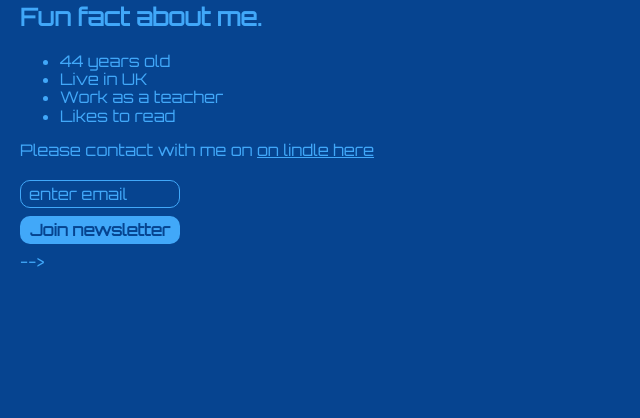
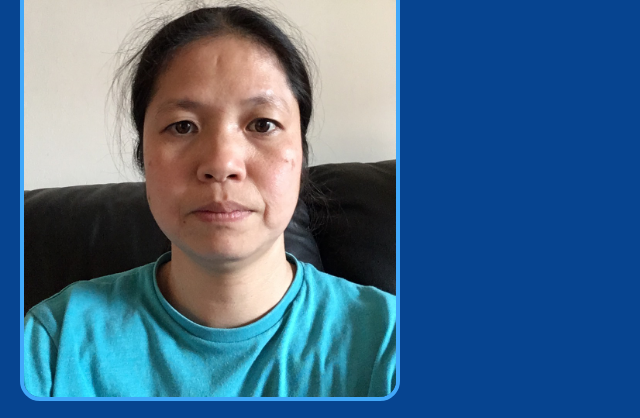
Before and after one commit to NyeinSu2023/digital-PP, a website built with Vite: page index.html in a window 1280 px wide. Shown: the part 123-541 px from the top of the page, without its empty margins (0-640 px from the left). Built offline with nearby package versions, Linux system fonts and the light colour scheme; files whose address does not match are found by name; a web font is replaced by a local one.

Commit message:
Update index.html

```diff
--- a/index.html
+++ b/index.html
@@ -6,7 +6,7 @@
         <script src="index.js"></script>
     </head>
     <body>
-        <img src= "flower.jpg">
+        <img src= "nyein.jpeg">
         <h1>Hi My Name is Nyein Su.</h1>
         <h2>Fun fact about me.</h2>
         <ul>
```
